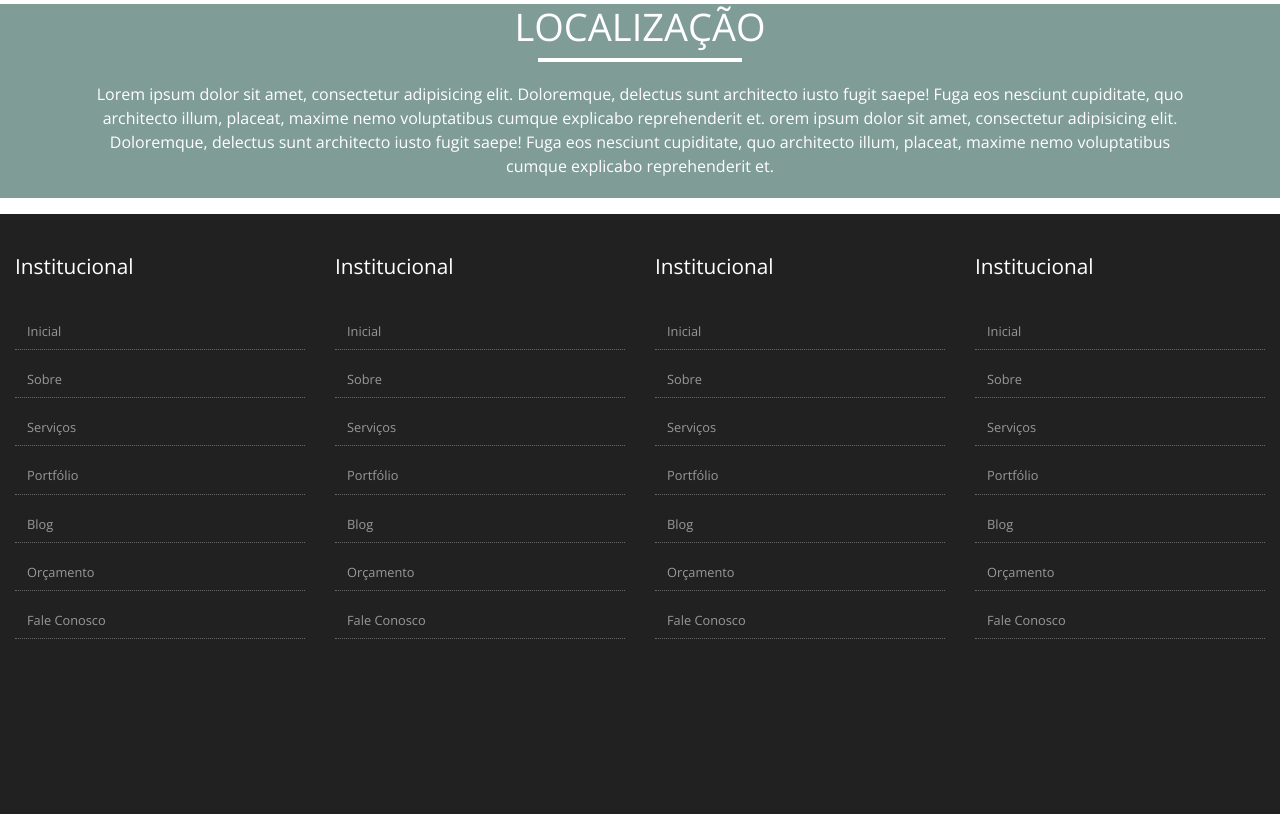
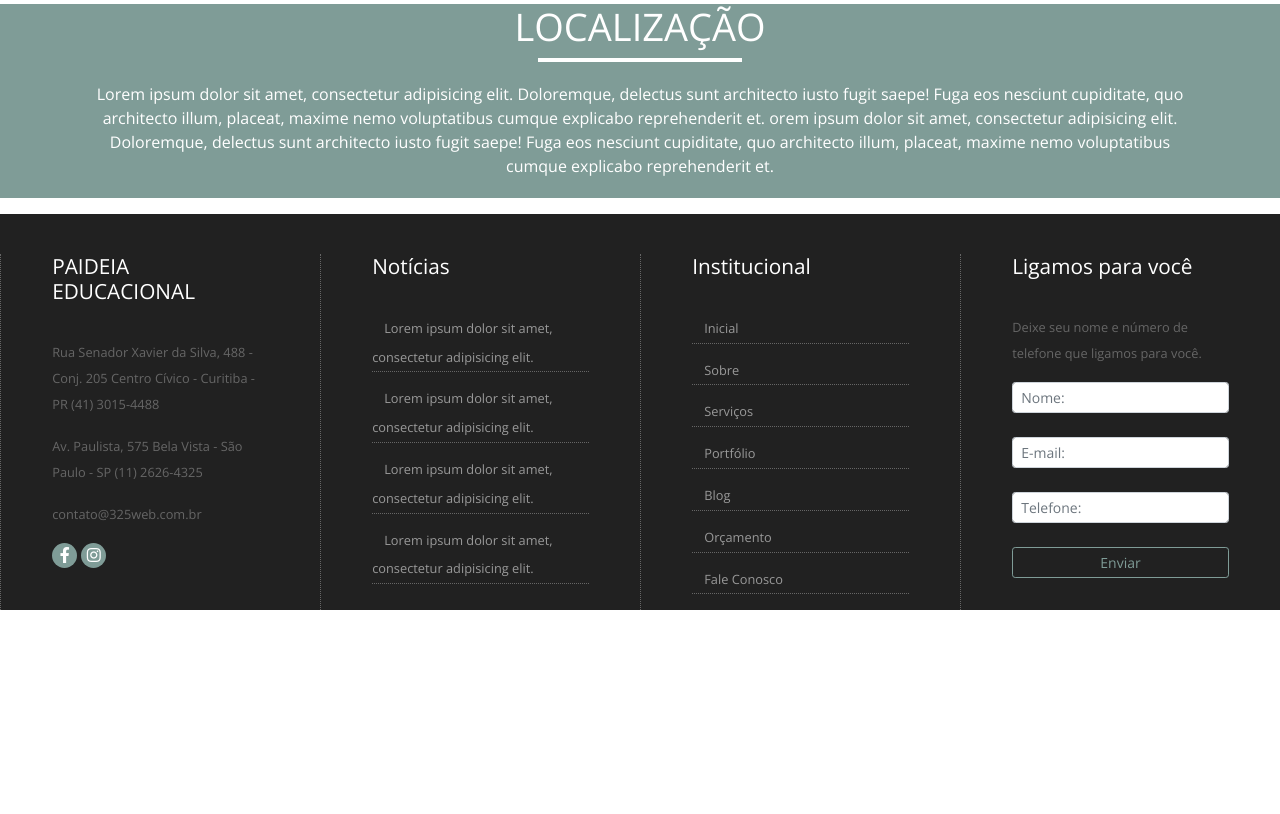
Before and after one commit to bladellano/navbar-scroll-width, a PHP site: page / in a window 1280 px wide. Shown: the part 2004-2818 px from the top of the page. After the commit the page ends 2614 px from the top, so only its background shows below. Run offline with PHP 8.4, Linux system fonts and the light colour scheme; some libraries are stand-ins or nearby versions.

Commit message:
Finalizando rodapé

```diff
--- a/index.php
+++ b/index.php
@@ -8,7 +8,7 @@
   <title>Navbar Scroll</title>
 
   <link href="https://stackpath.bootstrapcdn.com/bootstrap/4.4.1/css/bootstrap.min.css" rel="stylesheet">
-  <!-- <link href="https://cdnjs.cloudflare.com/ajax/libs/font-awesome/4.7.0/css/font-awesome.css" rel="stylesheet"> -->
+
   <link href="https://cdnjs.cloudflare.com/ajax/libs/font-awesome/5.11.2/css/all.min.css" rel="stylesheet">
 
   <link href="lib/owl-carousel/owl.carousel.css" rel="stylesheet" type="text/css">
@@ -230,7 +230,30 @@
 <div id="footer">
   <div class="container-fluid">
     <div class="row">
-     <div class="col-md-3">      <h3>Institucional</h3>
+     <div class="col-md-3">
+      <h3>PAIDEIA EDUCACIONAL</h3>
+      <p>Rua Senador Xavier da Silva, 488 - Conj. 205 Centro Cívico - Curitiba - PR (41) 3015-4488</p>
+      <p>Av. Paulista, 575 Bela Vista - São Paulo - SP (11) 2626-4325</p>
+      <p>contato@325web.com.br</p>
+      <a href="" class="icon-socials">
+        <i class="fab fa-facebook-f"></i>
+      </a>
+      <a href="" class="icon-socials">
+        <i class="fab fa-instagram"></i>
+      </a>
+    </div>
+    <div class="col-md-3">
+      <h3>Notícias</h3>
+      <ul>
+        <li><a href="#">Lorem ipsum dolor sit amet, consectetur adipisicing elit.</a></li>
+        <li><a href="#">Lorem ipsum dolor sit amet, consectetur adipisicing elit.</a></li>
+        <li><a href="#">Lorem ipsum dolor sit amet, consectetur adipisicing elit.</a></li>
+        <li><a href="#">Lorem ipsum dolor sit amet, consectetur adipisicing elit.</a></li>
+
+      </ul>
+    </div>
+    <div class="col-md-3">
+      <h3>Institucional</h3>
       <ul>
         <li><a href="#">Inicial</a></li>
         <li><a href="#">Sobre</a></li>
@@ -241,37 +264,15 @@
         <li><a href="#">Fale Conosco</a></li>
       </ul></div>
       <div class="col-md-3">
-        <h3>Institucional</h3>
-        <ul>
-          <li><a href="#">Inicial</a></li>
-          <li><a href="#">Sobre</a></li>
-          <li><a href="#">Serviços</a></li>
-          <li><a href="#">Portfólio</a></li>
-          <li><a href="#">Blog</a></li>
-          <li><a href="#">Orçamento</a></li>
-          <li><a href="#">Fale Conosco</a></li>
-        </ul>
+        <h3>Ligamos para você</h3>
+        <p>Deixe seu nome e número de telefone que ligamos para você.</p>
+        <form action="">
+          <input type="text" class="form-control form-control-sm" placeholder="Nome:">
+          <input type="email" class="form-control form-control-sm" placeholder="E-mail:">
+          <input type="text" class="form-control form-control-sm" placeholder="Telefone:">
+          <button class="btn btn-outline-primary btn-block btn-sm">Enviar</button>
+        </form>
       </div>
-     <div class="col-md-3">      <h3>Institucional</h3>
-        <ul>
-          <li><a href="#">Inicial</a></li>
-          <li><a href="#">Sobre</a></li>
-          <li><a href="#">Serviços</a></li>
-          <li><a href="#">Portfólio</a></li>
-          <li><a href="#">Blog</a></li>
-          <li><a href="#">Orçamento</a></li>
-          <li><a href="#">Fale Conosco</a></li>
-        </ul></div>
-     <div class="col-md-3">      <h3>Institucional</h3>
-        <ul>
-          <li><a href="#">Inicial</a></li>
-          <li><a href="#">Sobre</a></li>
-          <li><a href="#">Serviços</a></li>
-          <li><a href="#">Portfólio</a></li>
-          <li><a href="#">Blog</a></li>
-          <li><a href="#">Orçamento</a></li>
-          <li><a href="#">Fale Conosco</a></li>
-        </ul></div>
     </div>
   </div>
 
--- a/style.css
+++ b/style.css
@@ -143,9 +143,14 @@ transition: 0.3s; */
 #footer{
     background-color: #212121;
     width           : 100%;
-    height          : 600px;
+    height          : 100%;
     color           : #FFF;
     padding-top     : 40px;
+}
+#footer .container-fluid .row .col-md-3{
+   padding-left :4% ;
+   padding-right:4% ;
+   border-left:1px dotted #666;
 }
 #footer .container-fluid .row:only-child h3{
     margin-bottom: 35px;
@@ -153,7 +158,7 @@ transition: 0.3s; */
 }
 #footer .container-fluid .row:only-child ul{
     list-style : none;
-    line-height: 2.2em;
+    line-height: 1.8em;
 }
 #footer .container-fluid .row:only-child ul li a{
   color          : #999;
@@ -171,7 +176,16 @@ transition: 0.3s; */
     margin-bottom: 12px;
     font-size    : .8em;
 }
+#footer .container-fluid .row:only-child p{
+    color      :#666;
+    font-size  : .8em;
+    line-height: 26px;
+}
 
+/*----------------------*/
+.form-control{
+    margin-bottom:24px ;
+}
 
 /*----------------------*/
 #location{
@@ -208,7 +222,7 @@ transition: 0.3s; */
     margin-right: 10px;
     font-size   : 38px;
     opacity     : 0.6;
-    color       :var(--cor-color-principal);
+    color       : var(--cor-color-principal);
 }
 .custom h3, .custom h4{
     font-size: .7em;
```
Also changed, not shown: img/criminal.svg (added). Lines whose indentation alone changed are shown as unchanged.
